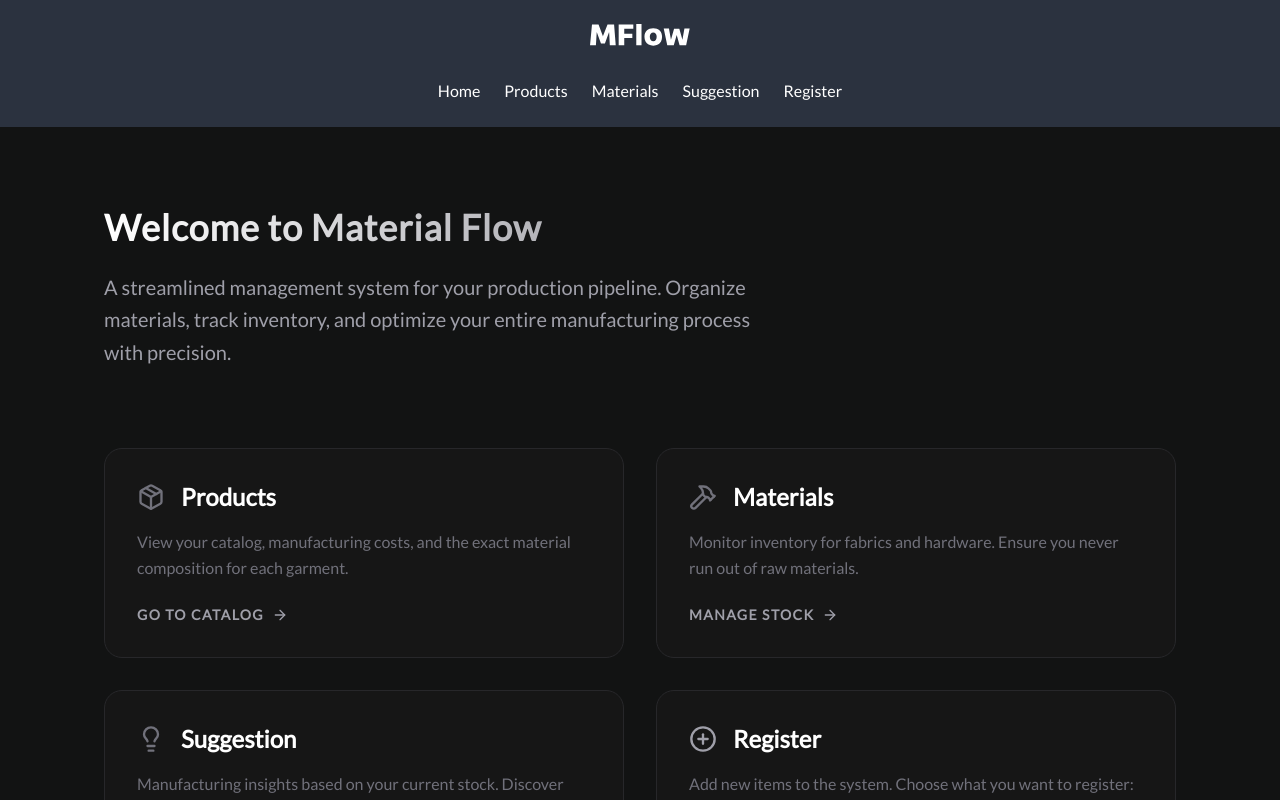
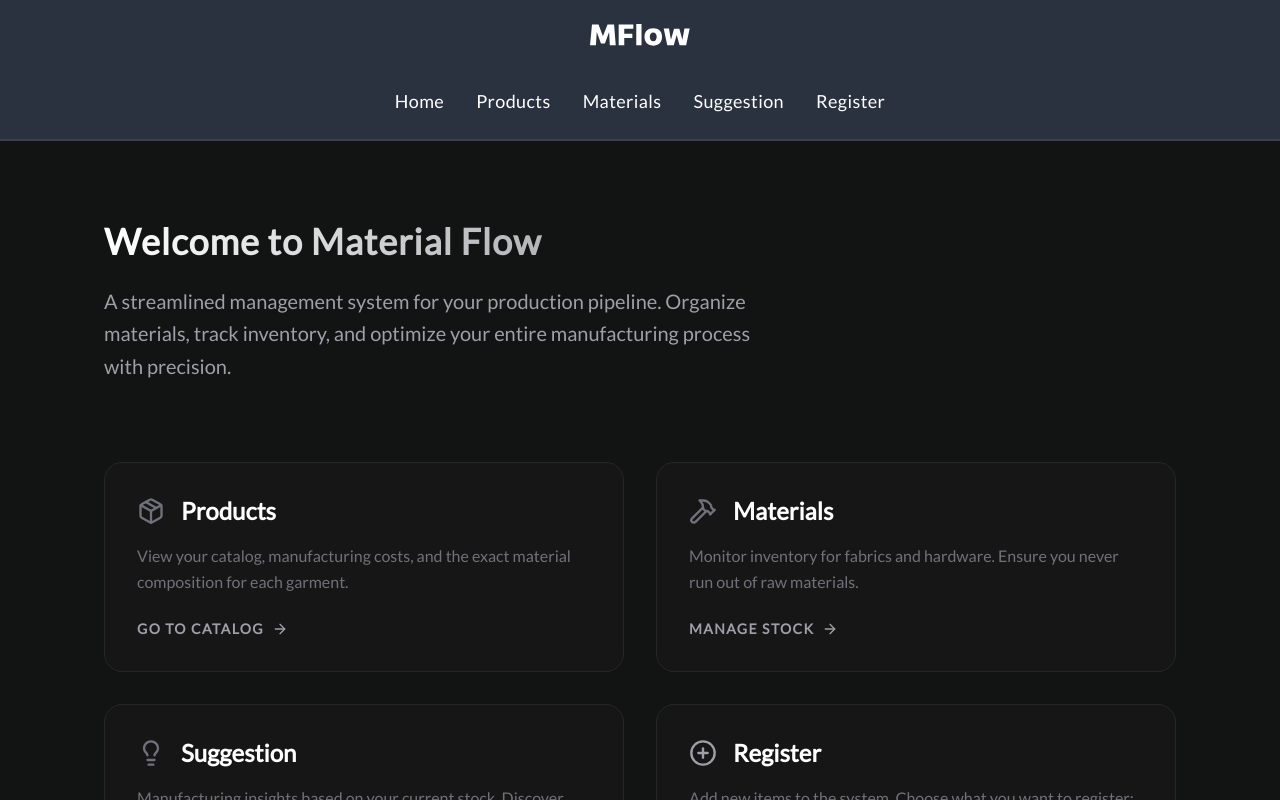
Before and after one commit to Cayuaz/material-flow, a Next.js app in the folder frontend/: page / in a window 1280 px wide. Shown: the top 800 px of the page. Built offline with nearby package versions, Linux system fonts and the light colour scheme.

Commit message:
style: update header navbar styles

```diff
--- a/frontend/components/header/Header.tsx
+++ b/frontend/components/header/Header.tsx
@@ -5,15 +5,15 @@ import MobileMenu from "./MobileMenu";
 
 const Header = () => {
   return (
-    <header className="py-6 flex flex-col items-center justify-center gap-8 bg-[#2b323f] text-white w-full px-4 relative">
+    <header className="py-6 flex flex-col items-center justify-center gap-10 bg-[#2b323f] text-white w-full px-4 relative tracking-wide border-b-2 border-b-zinc-700">
       <Image
         src={"/app-logo.svg"}
         alt="Website logo"
         width={100}
         height={100}
       />
-      <nav className=" justify-center items-center hidden sm:flex">
-        <ul className="flex gap-6">
+      <nav className=" justify-center items-center hidden sm:flex text-lg">
+        <ul className="flex gap-8">
           <li className="hover:text-[#171717] transition-colors ">
             <Link href={"/"}>Home</Link>
           </li>
--- a/frontend/components/header/Register.tsx
+++ b/frontend/components/header/Register.tsx
@@ -30,7 +30,7 @@ const Register = () => {
   return (
     <DropdownMenu modal={false} open={isOpen} onOpenChange={setIsOpen}>
       <DropdownMenuTrigger asChild>
-        <span className="text-base  hover:cursor-pointer hover:text-[#171717]">
+        <span className="text-lg hover:cursor-pointer hover:text-[#171717]">
           Register
         </span>
       </DropdownMenuTrigger>
```
